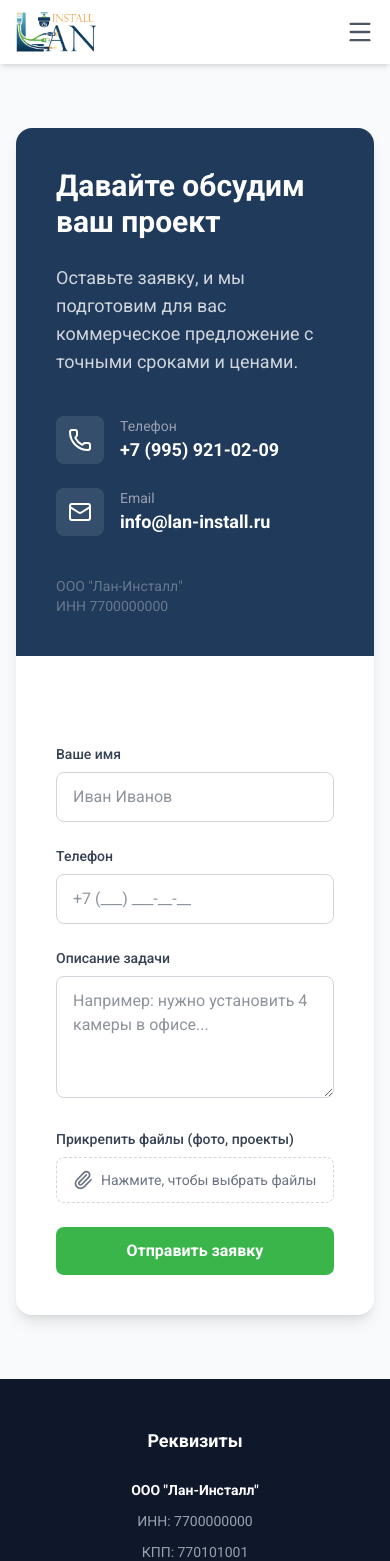
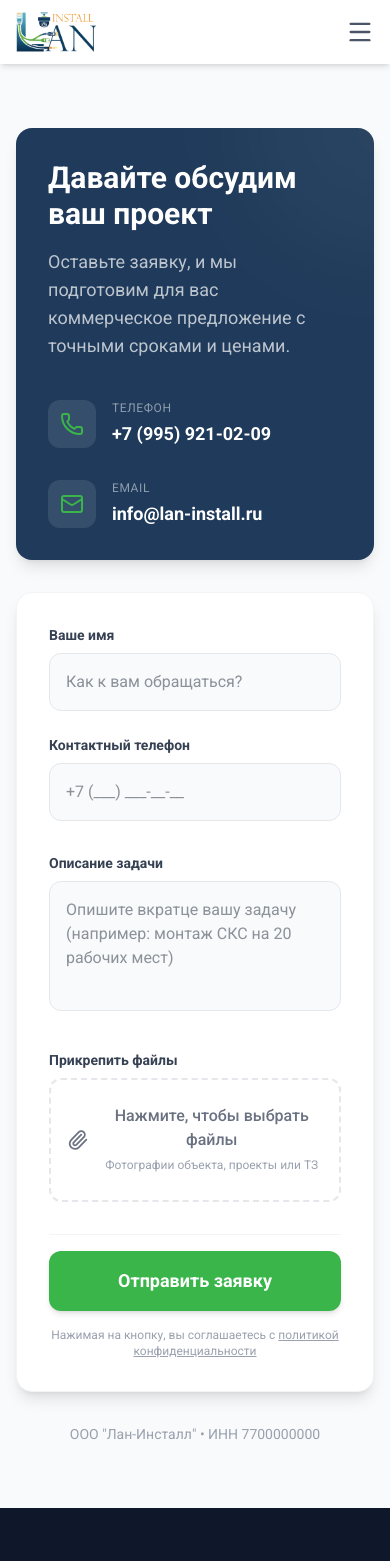
Before and after one commit to novozhilovsergeydisk/lan-install-next, a Next.js app: page /contact in a window 390 px wide. Shown: the top 1561 px of the page. Built offline with nearby package versions, Linux system fonts and the light colour scheme.

Commit message:
feat: полный редизайн страницы контактов и улучшение UX формы

```diff
--- a/app/contact/page.tsx
+++ b/app/contact/page.tsx
@@ -1,7 +1,7 @@
 
 "use client";
-import React, { useState, useEffect } from 'react';
-import { Mail, Phone, CheckCircle, AlertCircle, Settings, Paperclip, X, FileText } from 'lucide-react';
+import React, { useState, useEffect, useCallback } from 'react';
+import { Mail, Phone, CheckCircle, AlertCircle, Settings, Paperclip, X, FileText, Loader2 } from 'lucide-react';
 import config from '../../src/config';
 
 const Contact: React.FC = () => {
@@ -42,10 +42,10 @@ const Contact: React.FC = () => {
     setFiles(prev => prev.filter((_, i) => i !== index));
   };
 
-  // Генерация URL для Telegram (ПРЯМАЯ)
-  const getApiUrl = (method: string) => {
+  // Генерация URL для Telegram
+  const getApiUrl = useCallback((method: string) => {
       return `https://api.telegram.org/bot${TG_BOT_TOKEN}/${method}`;
-  };
+  }, [TG_BOT_TOKEN]);
 
   const handleSubmit = async (e: React.FormEvent) => {
     e.preventDefault();
@@ -91,34 +91,24 @@ const Contact: React.FC = () => {
 
       if (!response.ok) {
          const errText = await response.text();
-         console.error("Telegram Error:", errText);
-         throw new Error(`Telegram Error: ${response.status} ${errText}`);
+         throw new Error(`Telegram Error: ${response.status}`);
       }
 
-      const data = await response.json();
-      if (!data.ok) {
-         throw new Error(data.description || 'Ошибка API Telegram');
-      }
-
-      // 2. Отправка файлов (если есть)
+      // 2. Отправка файлов
       if (files.length > 0) {
          const docUrl = getApiUrl('sendDocument');
 
          for (let i = 0; i < files.length; i++) {
-             setUploadProgress(`Загрузка файлов: ${i + 1} из ${files.length}...`);
+             setUploadProgress(`Загрузка: ${i + 1}/${files.length}`);
 
              const formDataFile = new FormData();
              formDataFile.append('chat_id', TG_CHAT_ID);
              formDataFile.append('document', files[i]);
 
-             const fileResponse = await fetch(docUrl, {
+             await fetch(docUrl, {
                  method: 'POST',
                  body: formDataFile
              });
-
-             if (!fileResponse.ok) {
-                 console.error(`Failed to upload file ${files[i].name}`);
-             }
          }
       }
 
@@ -129,13 +119,7 @@ const Contact: React.FC = () => {
 
     } catch (error: any) {
       console.error('Submission Error:', error);
-
-      let userFriendlyError = `Ошибка: ${error.message}`;
-      if (error.message.includes('Unauthorized')) userFriendlyError = 'Ошибка доступа: Неверный токен бота.';
-      if (error.message.includes('Chat not found')) userFriendlyError = 'Ошибка: Чат не найден (проверьте Chat ID).';
-      if (error.message.includes('Failed to fetch')) userFriendlyError = 'Ошибка сети (возможно, блокировка CORS или Интернета).';
-
-      setErrorMessage(userFriendlyError);
+      setErrorMessage(error.message || 'Ошибка сети');
       setFormStatus('error');
     }
   };
@@ -143,14 +127,14 @@ const Contact: React.FC = () => {
   if (formStatus === 'success') {
     return (
       <div className="min-h-[60vh] flex items-center justify-center bg-gray-50 p-4">
-        <div className="bg-white p-10 rounded-2xl shadow-xl text-center max-w-md">
+        <div className="bg-white p-10 rounded-2xl shadow-xl text-center max-w-md border border-gray-100">
           <div className="w-20 h-20 bg-green-100 text-lanGreen rounded-full flex items-center justify-center mx-auto mb-6">
              <CheckCircle size={40} />
           </div>
           <h2 className="text-2xl font-bold text-gray-800 mb-2">Спасибо за заявку!</h2>
-          <p className="text-gray-600 mb-6">Наш менеджер свяжется с вами в течение 15 минут для уточнения деталей.</p>
-          <button onClick={() => setFormStatus('idle')} className="text-lanBlue font-medium hover:underline">
-            Отправить еще одну
+          <p className="text-gray-600 mb-6">Наш менеджер свяжется с вами в ближайшее время для уточнения деталей.</p>
+          <button onClick={() => setFormStatus('idle')} className="bg-lanBlue text-white px-6 py-2 rounded-full font-medium hover:bg-blue-900 transition">
+            Вернуться назад
           </button>
         </div>
       </div>
@@ -158,86 +142,85 @@ const Contact: React.FC = () => {
   }
 
   return (
-    <div className="py-16 bg-gray-50">
-      <div className="max-w-5xl mx-auto px-4 sm:px-6 lg:px-8">
-        <div className="grid grid-cols-1 md:grid-cols-2 gap-12 bg-white rounded-2xl shadow-lg overflow-hidden">
+    <div className="py-16 bg-gray-50 min-h-screen">
+      <div className="max-w-4xl mx-auto px-4 sm:px-6 lg:px-8 space-y-8">
 
-           <div className="bg-lanBlue p-10 text-white flex flex-col justify-between">
-              <div>
-                  <h2 className="text-3xl font-bold mb-6">Давайте обсудим ваш проект</h2>
-                  <p className="text-gray-300 mb-10 text-lg">
+        {/* Top Info Block (Horizontal) */}
+        <div className="bg-lanBlue rounded-2xl shadow-lg p-8 md:p-12 text-white overflow-hidden relative">
+            <div className="absolute top-0 right-0 w-64 h-64 bg-white/5 rounded-full -mr-32 -mt-32 blur-3xl"></div>
+            <div className="relative z-10">
+                <h1 className="text-3xl md:text-4xl font-bold mb-4">Давайте обсудим ваш проект</h1>
+                <p className="text-white/70 text-lg mb-10 max-w-2xl">
                     Оставьте заявку, и мы подготовим для вас коммерческое предложение с точными сроками и ценами.
                 </p>
 
-                  <div className="space-y-6">
+                <div className="grid grid-cols-1 sm:grid-cols-2 gap-8 md:gap-12">
                     <div className="flex items-center gap-4">
-                          <div className="w-12 h-12 bg-white/10 rounded-lg flex items-center justify-center">
+                        <div className="w-12 h-12 bg-white/10 rounded-xl flex items-center justify-center text-lanGreen">
                             <Phone size={24} />
                         </div>
                         <div>
-                              <p className="text-sm text-gray-400">Телефон</p>
-                              <p className="text-lg font-semibold">+7 (995) 921-02-09</p>
+                            <p className="text-xs uppercase tracking-wider text-white/50 mb-1">Телефон</p>
+                            <a href="tel:+79959210209" className="text-lg font-bold hover:text-lanGreen transition">+7 (995) 921-02-09</a>
                         </div>
                     </div>
                     <div className="flex items-center gap-4">
-                          <div className="w-12 h-12 bg-white/10 rounded-lg flex items-center justify-center">
+                        <div className="w-12 h-12 bg-white/10 rounded-xl flex items-center justify-center text-lanGreen">
                             <Mail size={24} />
                         </div>
                         <div>
-                              <p className="text-sm text-gray-400">Email</p>
-                              <p className="text-lg font-semibold">info@lan-install.ru</p>
+                            <p className="text-xs uppercase tracking-wider text-white/50 mb-1">Email</p>
+                            <a href="mailto:info@lan-install.ru" className="text-lg font-bold hover:text-lanGreen transition">info@lan-install.ru</a>
                         </div>
                     </div>
                 </div>
             </div>
-              <div className="mt-10 md:mt-0">
-                 <p className="text-sm text-gray-400 opacity-60">
-                     ООО "Лан-Инсталл" <br/>
-                     ИНН 7700000000
-                 </p>
-              </div>
         </div>
 
-           <div className="p-10">
-              <form onSubmit={handleSubmit} className="space-y-6">
+        {/* Bottom Form Block */}
+        <div className="bg-white rounded-2xl shadow-lg p-8 md:p-12 border border-gray-100">
+            <form onSubmit={handleSubmit} className="space-y-8">
+                <div className="grid grid-cols-1 md:grid-cols-2 gap-6">
                     <div>
-                    <label className="block text-sm font-medium text-gray-700 mb-2">Ваше имя</label>
+                        <label className="block text-sm font-semibold text-gray-700 mb-2">Ваше имя</label>
                         <input
                             type="text"
                             name="name"
                             value={formData.name}
                             onChange={handleChange}
                             required
-                      className="w-full px-4 py-3 rounded-lg border border-gray-300 focus:ring-2 focus:ring-lanGreen focus:border-transparent outline-none transition"
-                      placeholder="Иван Иванов"
+                            className="w-full px-4 py-4 rounded-xl bg-gray-50 border border-gray-200 focus:bg-white focus:ring-2 focus:ring-lanGreen focus:border-transparent outline-none transition-all"
+                            placeholder="Как к вам обращаться?"
                         />
                     </div>
                     <div>
-                    <label className="block text-sm font-medium text-gray-700 mb-2">Телефон</label>
+                        <label className="block text-sm font-semibold text-gray-700 mb-2">Контактный телефон</label>
                         <input
                             type="tel"
                             name="phone"
                             value={formData.phone}
                             onChange={handleChange}
                             required
-                      className="w-full px-4 py-3 rounded-lg border border-gray-300 focus:ring-2 focus:ring-lanGreen focus:border-transparent outline-none transition"
+                            className="w-full px-4 py-4 rounded-xl bg-gray-50 border border-gray-200 focus:bg-white focus:ring-2 focus:ring-lanGreen focus:border-transparent outline-none transition-all"
                             placeholder="+7 (___) ___-__-__"
                         />
                     </div>
+                </div>
+
                 <div>
-                    <label className="block text-sm font-medium text-gray-700 mb-2">Описание задачи</label>
+                    <label className="block text-sm font-semibold text-gray-700 mb-2">Описание задачи</label>
                     <textarea
                         name="message"
                         value={formData.message}
                         onChange={handleChange}
                         rows={4}
-                      className="w-full px-4 py-3 rounded-lg border border-gray-300 focus:ring-2 focus:ring-lanGreen focus:border-transparent outline-none transition"
-                      placeholder="Например: нужно установить 4 камеры в офисе..."
+                        className="w-full px-4 py-4 rounded-xl bg-gray-50 border border-gray-200 focus:bg-white focus:ring-2 focus:ring-lanGreen focus:border-transparent outline-none transition-all resize-none"
+                        placeholder="Опишите вкратце вашу задачу (например: монтаж СКС на 20 рабочих мест)"
                     ></textarea>
                 </div>
 
                 <div>
-                    <label className="block text-sm font-medium text-gray-700 mb-2">Прикрепить файлы (фото, проекты)</label>
+                    <label className="block text-sm font-semibold text-gray-700 mb-2">Прикрепить файлы</label>
                     <div className="relative">
                         <input
                             type="file"
@@ -248,27 +231,30 @@ const Contact: React.FC = () => {
                         />
                         <label
                             htmlFor="file-upload"
-                            className="flex items-center gap-2 w-full px-4 py-3 rounded-lg border border-dashed border-gray-300 text-gray-500 cursor-pointer hover:bg-gray-50 hover:border-lanGreen transition"
+                            className="flex items-center justify-center gap-3 w-full px-4 py-6 rounded-xl border-2 border-dashed border-gray-200 text-gray-500 cursor-pointer hover:bg-gray-50 hover:border-lanGreen hover:text-lanGreen transition-all"
                         >
-                            <Paperclip size={20} />
-                            <span className="text-sm">Нажмите, чтобы выбрать файлы</span>
+                            <Paperclip size={24} />
+                            <div className="text-center">
+                                <span className="block font-medium">Нажмите, чтобы выбрать файлы</span>
+                                <span className="text-xs text-gray-400">Фотографии объекта, проекты или ТЗ</span>
+                            </div>
                         </label>
                     </div>
 
                     {files.length > 0 && (
-                        <div className="mt-3 space-y-2">
+                        <div className="mt-4 grid grid-cols-1 sm:grid-cols-2 gap-3">
                             {files.map((file, index) => (
-                                <div key={index} className="flex items-center justify-between bg-gray-50 px-3 py-2 rounded text-sm">
-                                    <div className="flex items-center gap-2 truncate">
-                                        <FileText size={16} className="text-lanBlue flex-shrink-0" />
-                                        <span className="truncate text-gray-700">{file.name}</span>
+                                <div key={index} className="flex items-center justify-between bg-gray-50 border border-gray-100 px-4 py-3 rounded-xl text-sm">
+                                    <div className="flex items-center gap-3 truncate">
+                                        <FileText size={18} className="text-lanBlue flex-shrink-0" />
+                                        <span className="truncate text-gray-700 font-medium">{file.name}</span>
                                     </div>
                                     <button
                                         type="button"
                                         onClick={() => removeFile(index)}
-                                        className="text-gray-400 hover:text-red-500 ml-2"
+                                        className="text-gray-400 hover:text-red-500 transition-colors"
                                     >
-                                        <X size={16} />
+                                        <X size={18} />
                                     </button>
                                 </div>
                             ))}
@@ -276,36 +262,39 @@ const Contact: React.FC = () => {
                     )}
                 </div>
 
-                 {formStatus === 'config_error' && (
-                    <div className="flex items-start gap-2 text-amber-700 text-sm bg-amber-50 p-4 rounded-lg border border-amber-200">
-                        <Settings size={18} className="flex-shrink-0 mt-0.5" />
-                        <div>
-                            <strong>Ошибка настройки!</strong><br/>
-                            Не найдены ключи Telegram. Проверьте файл src/config.ts
-                        </div>
-                    </div>
-                 )}
-
-                 {formStatus === 'error' && (
-                    <div className="flex items-start gap-2 text-red-600 text-sm bg-red-50 p-3 rounded-lg border border-red-100">
-                        <AlertCircle size={16} className="flex-shrink-0 mt-0.5" />
-                        <span>{errorMessage || 'Ошибка отправки. Попробуйте позже.'}</span>
-                    </div>
-                 )}
-
+                <div className="pt-4 border-t border-gray-100">
                     <button
                         type="submit"
                         disabled={formStatus === 'submitting'}
-                    className="w-full bg-lanGreen hover:bg-green-600 text-white font-bold py-3 rounded-lg transition disabled:opacity-70 flex justify-center items-center gap-2"
+                        className="w-full bg-lanGreen hover:bg-green-600 text-white font-bold py-4 rounded-xl transition-all shadow-md hover:shadow-lg disabled:opacity-70 flex justify-center items-center gap-3 text-lg"
                     >
                         {formStatus === 'submitting' ? (
-                        <>{uploadProgress || 'Отправка заявки...'}</>
+                            <>
+                                <Loader2 className="animate-spin" size={24} />
+                                {uploadProgress || 'Отправляем...'}
+                            </>
                         ) : (
                             'Отправить заявку'
                         )}
                     </button>
+                    <p className="text-center text-xs text-gray-400 mt-4">
+                        Нажимая на кнопку, вы соглашаетесь с <a href="#" className="underline hover:text-gray-600">политикой конфиденциальности</a>
+                    </p>
+                </div>
+
+                {formStatus === 'error' && (
+                    <div className="flex items-start gap-3 text-red-600 text-sm bg-red-50 p-4 rounded-xl border border-red-100 animate-shake">
+                        <AlertCircle size={20} className="flex-shrink-0" />
+                        <span>{errorMessage || 'Ошибка отправки. Пожалуйста, проверьте соединение и попробуйте снова.'}</span>
+                    </div>
+                )}
             </form>
         </div>
+
+        <div className="text-center">
+            <p className="text-sm text-gray-400">
+                ООО "Лан-Инсталл" • ИНН 7700000000
+            </p>
         </div>
       </div>
     </div>
```
Also changed, not shown: 2 other files (tests, documents, lock files or other folders). Lines whose indentation alone changed are shown as unchanged.
